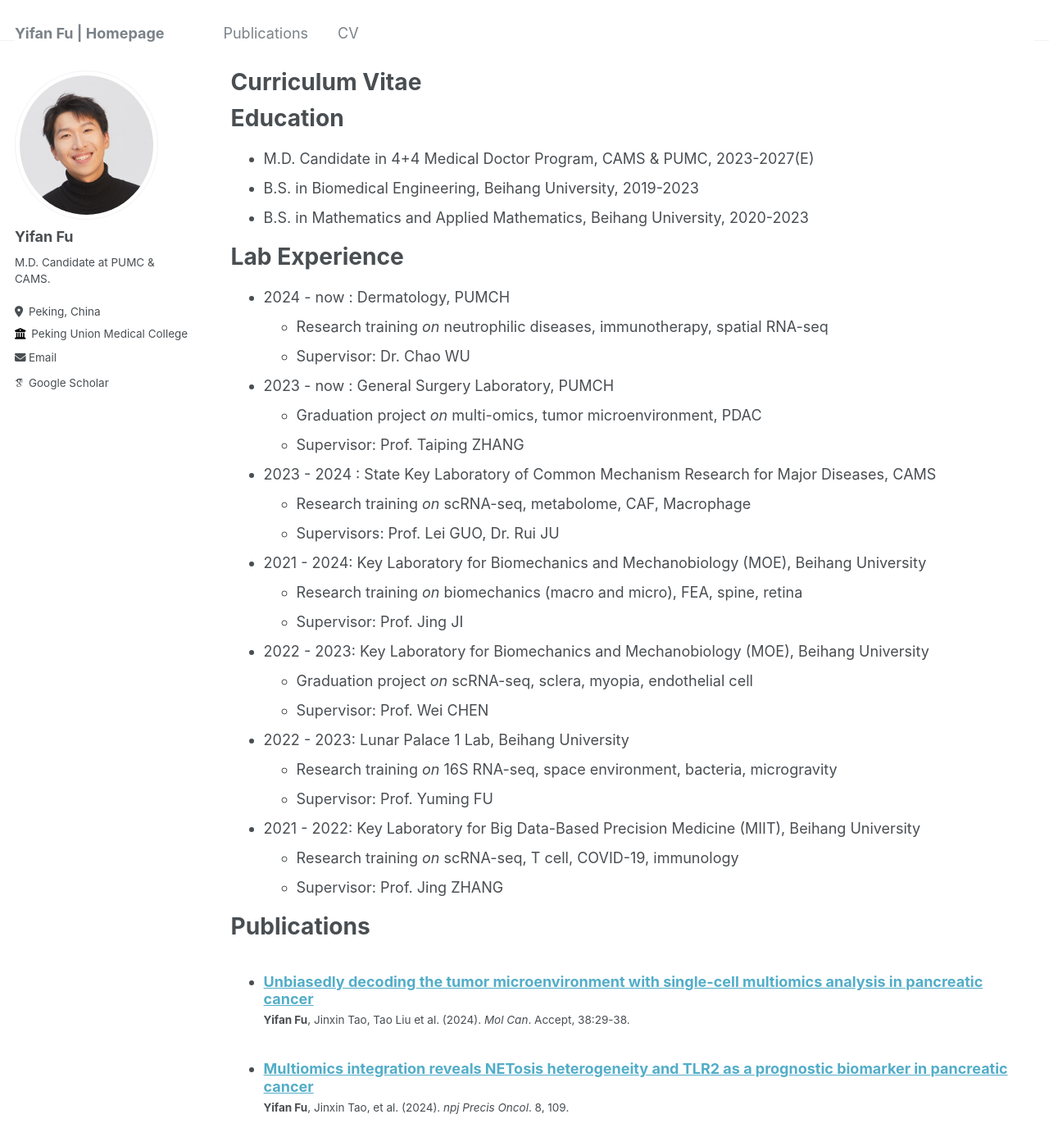
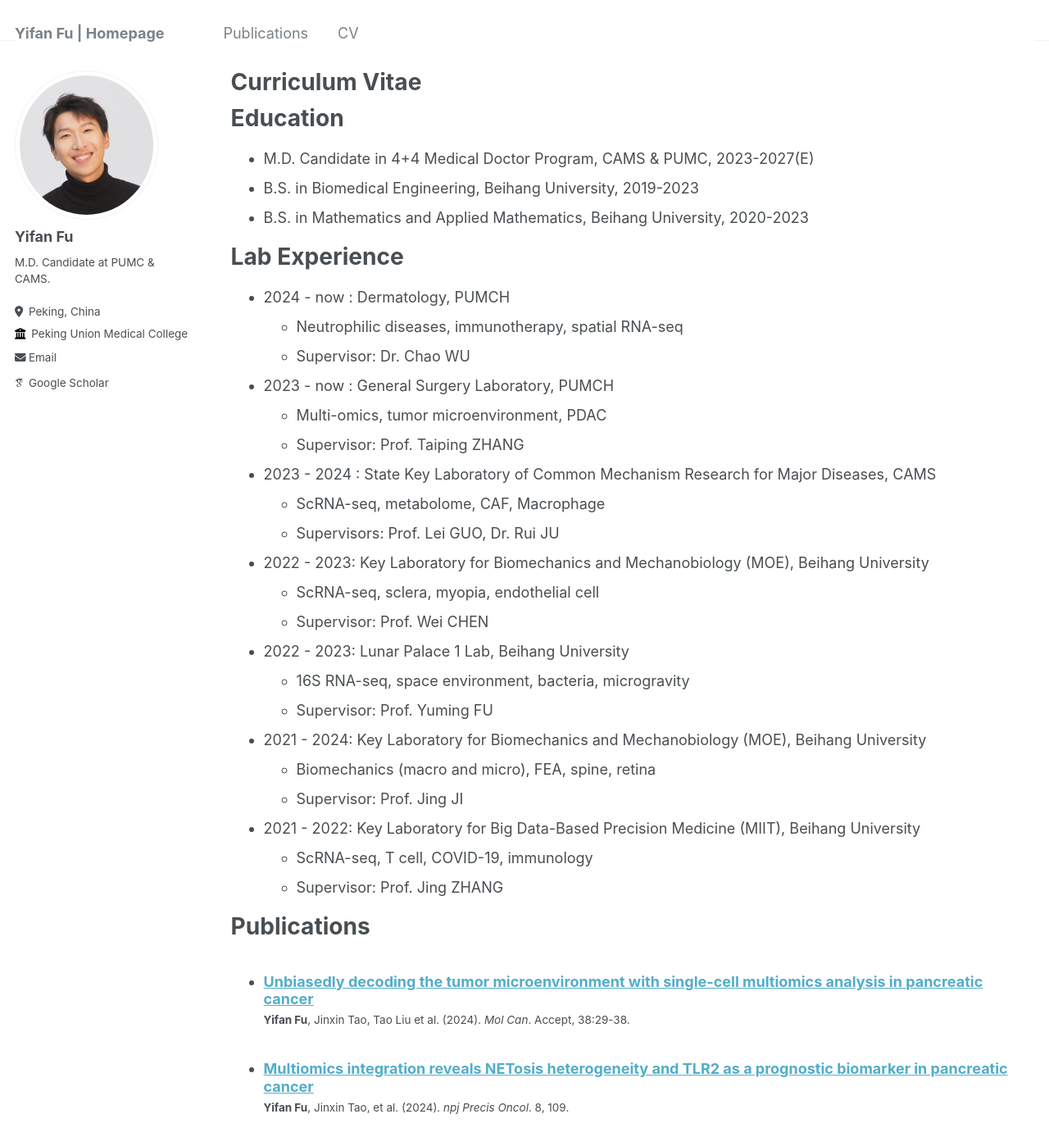
Before and after one commit to yifanfu01/yifanfu01.github.io, a Jekyll site: the page built from _pages/cv.md, in a window 1280 px wide and 1400 px high. Shown: the whole window at 82% size. Built offline with Jekyll 4.4.1, drawn with Linux system fonts in a browser that asks for light colours; some web fonts are replaced.

Commit message:
Update cv.md

```diff
--- a/_pages/cv.md
+++ b/_pages/cv.md
@@ -18,25 +18,25 @@ Education
 Lab Experience
 ======
 * 2024 - now : Dermatology, PUMCH
-  * Research training _on_ neutrophilic diseases, immunotherapy, spatial RNA-seq
+  * Neutrophilic diseases, immunotherapy, spatial RNA-seq
   * Supervisor: Dr. Chao WU
 * 2023 - now : General Surgery Laboratory, PUMCH
-  * Graduation project _on_ multi-omics, tumor microenvironment, PDAC
+  * Multi-omics, tumor microenvironment, PDAC
   * Supervisor: Prof. Taiping ZHANG
 * 2023 - 2024 : State Key Laboratory of Common Mechanism Research for Major Diseases, CAMS
-  * Research training _on_ scRNA-seq, metabolome, CAF, Macrophage
+  * ScRNA-seq, metabolome, CAF, Macrophage
   * Supervisors: Prof. Lei GUO, Dr. Rui JU
-* 2021 - 2024: Key Laboratory for Biomechanics and Mechanobiology (MOE), Beihang University
-  * Research training _on_ biomechanics (macro and micro), FEA, spine, retina
-  * Supervisor: Prof. Jing JI
 * 2022 - 2023: Key Laboratory for Biomechanics and Mechanobiology (MOE), Beihang University
-  * Graduation project _on_ scRNA-seq, sclera, myopia, endothelial cell
+  * ScRNA-seq, sclera, myopia, endothelial cell
   * Supervisor: Prof. Wei CHEN
 * 2022 - 2023: Lunar Palace 1 Lab, Beihang University
-  * Research training _on_ 16S RNA-seq, space environment, bacteria, microgravity
+  * 16S RNA-seq, space environment, bacteria, microgravity
   * Supervisor: Prof. Yuming FU
+* 2021 - 2024: Key Laboratory for Biomechanics and Mechanobiology (MOE), Beihang University
+  * Biomechanics (macro and micro), FEA, spine, retina
+  * Supervisor: Prof. Jing JI
 * 2021 - 2022: Key Laboratory for Big Data-Based Precision Medicine (MIIT), Beihang University
-  * Research training _on_ scRNA-seq, T cell, COVID-19, immunology
+  * ScRNA-seq, T cell, COVID-19, immunology
   * Supervisor: Prof. Jing ZHANG
 
 
```
